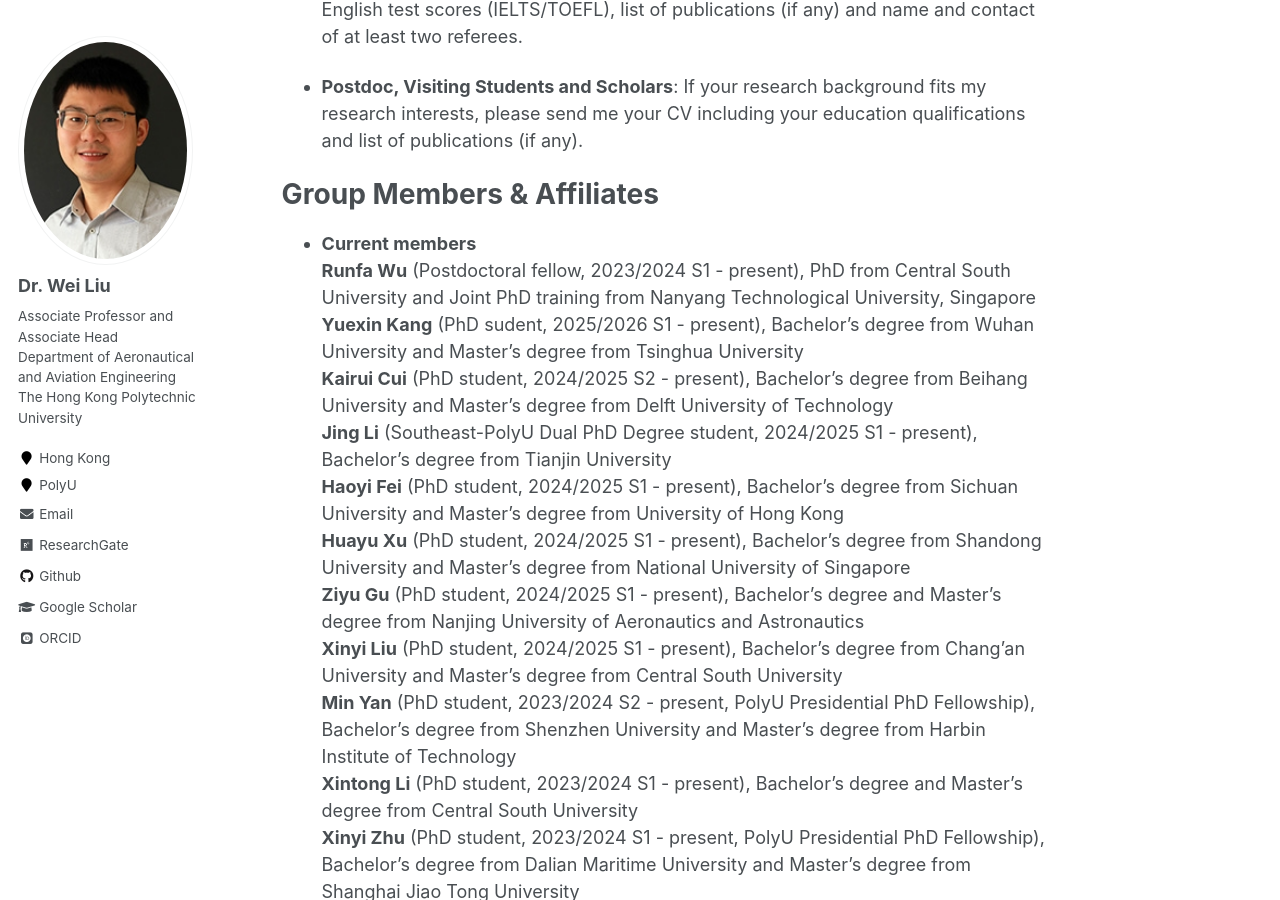
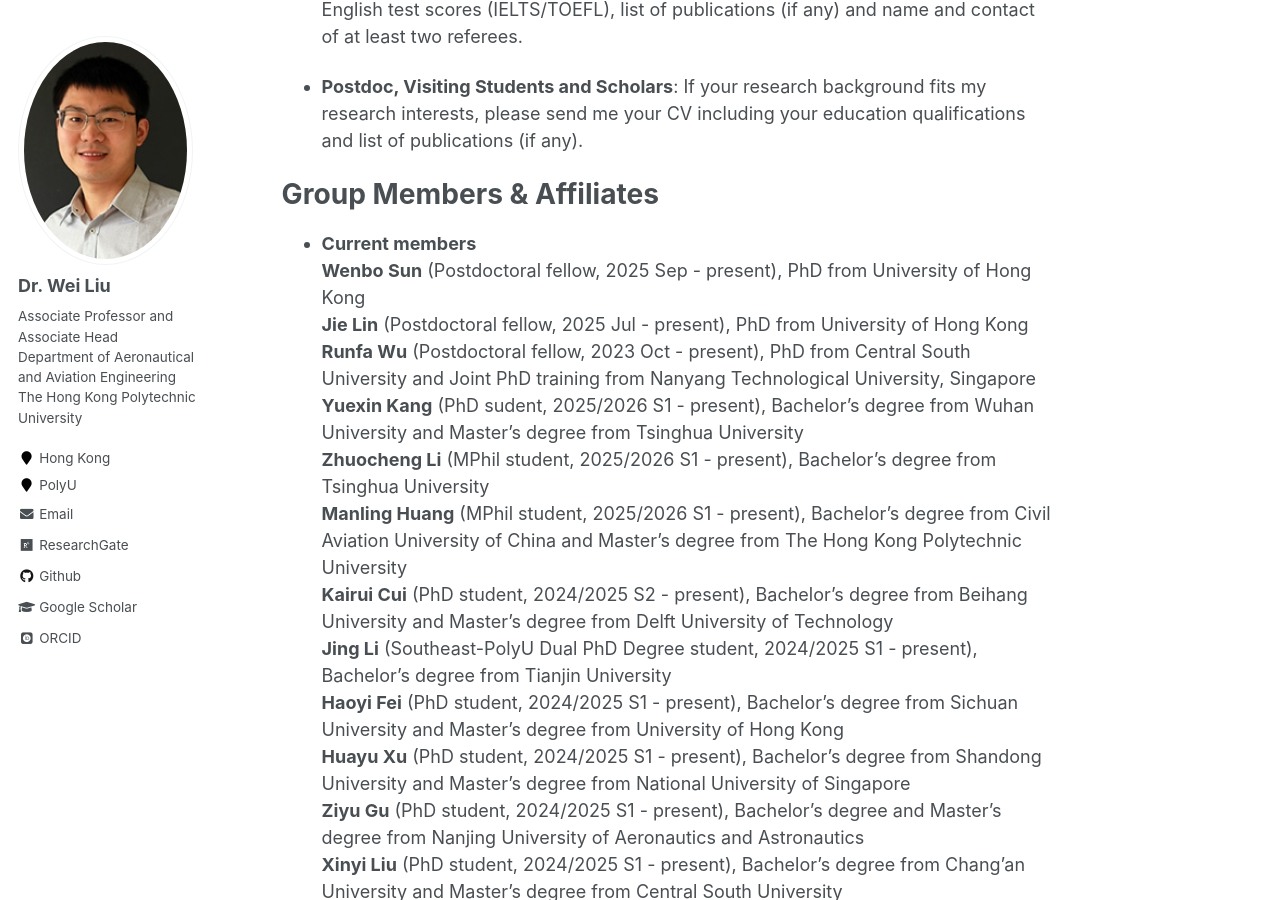
Before and after one commit to weiliu2016/weiliu2016.github.io, a Jekyll site: the page built from _pages/about.md, in a window 1280 px wide and 900 px high, scrolled down 1007 px. Built offline with Jekyll 4.4.1, drawn with Linux system fonts in a browser that asks for light colours; some web fonts are replaced; formulas are drawn with MathJax 3.

Commit message:
Update about.md

```diff
--- a/_pages/about.md
+++ b/_pages/about.md
@@ -28,8 +28,12 @@ PhD Positions and Academic Visitors
 Group Members & Affiliates
 ======
 - **Current members**\
-  **Runfa Wu** (Postdoctoral fellow, 2023/2024 S1 - present), PhD from Central South University and Joint PhD training from Nanyang Technological University, Singapore\
+  **Wenbo Sun** (Postdoctoral fellow, 2025 Sep - present), PhD from University of Hong Kong\
+  **Jie Lin** (Postdoctoral fellow, 2025 Jul - present), PhD from University of Hong Kong\
+  **Runfa Wu** (Postdoctoral fellow, 2023 Oct - present), PhD from Central South University and Joint PhD training from Nanyang Technological University, Singapore\
   **Yuexin Kang** (PhD sudent, 2025/2026 S1 - present), Bachelor's degree from Wuhan University and Master's degree from Tsinghua University\
+  **Zhuocheng Li** (MPhil student, 2025/2026 S1 - present), Bachelor's degree from Tsinghua University\
+  **Manling Huang** (MPhil student, 2025/2026 S1 - present), Bachelor's degree from Civil Aviation University of China and Master's degree from The Hong Kong Polytechnic University\
   **Kairui Cui** (PhD student, 2024/2025 S2 - present), Bachelor's degree from Beihang University and Master's degree from Delft University of Technology\
   **Jing Li** (Southeast-PolyU Dual PhD Degree student, 2024/2025 S1 - present), Bachelor's degree from Tianjin University\
   **Haoyi Fei** (PhD student, 2024/2025 S1 - present), Bachelor's degree from Sichuan University and Master's degree from University of Hong Kong\
```
